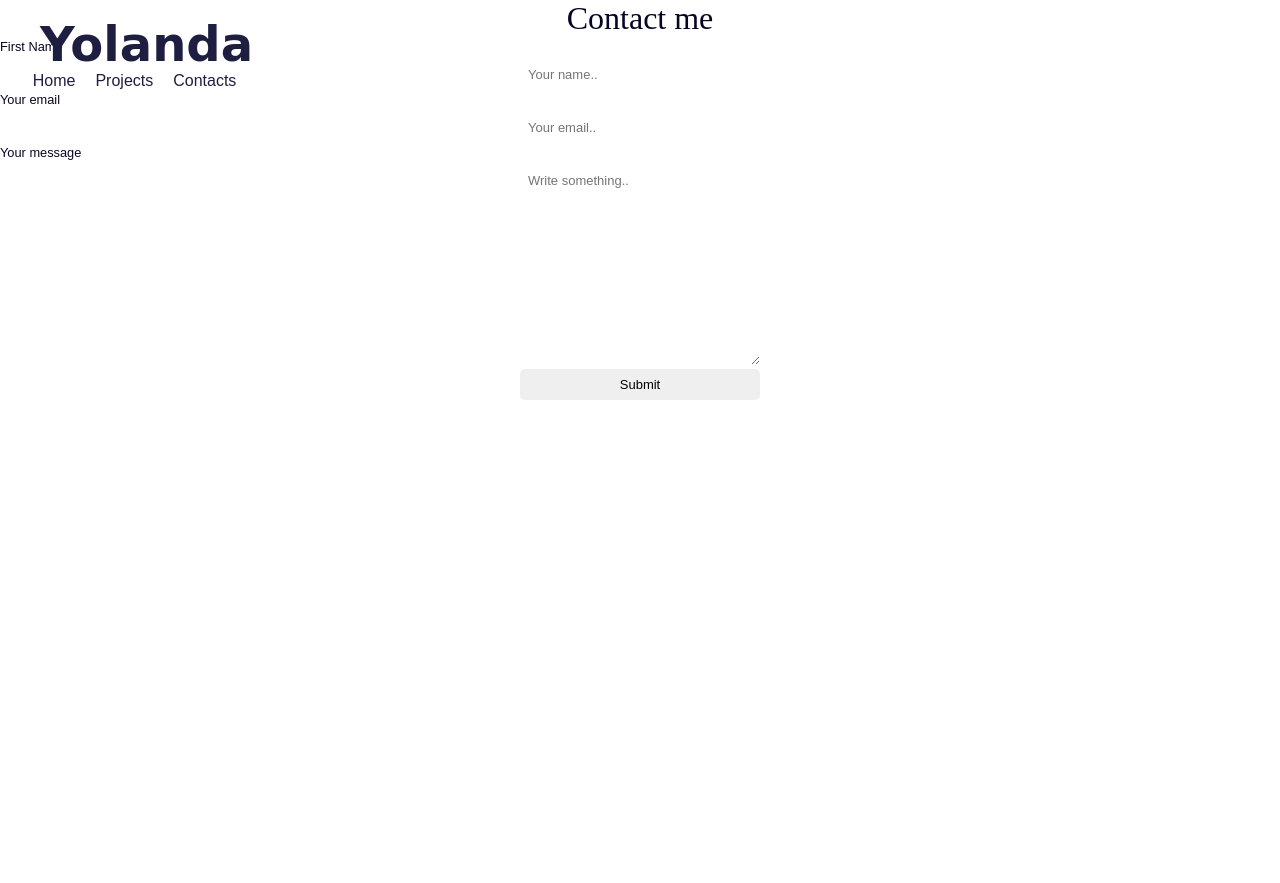
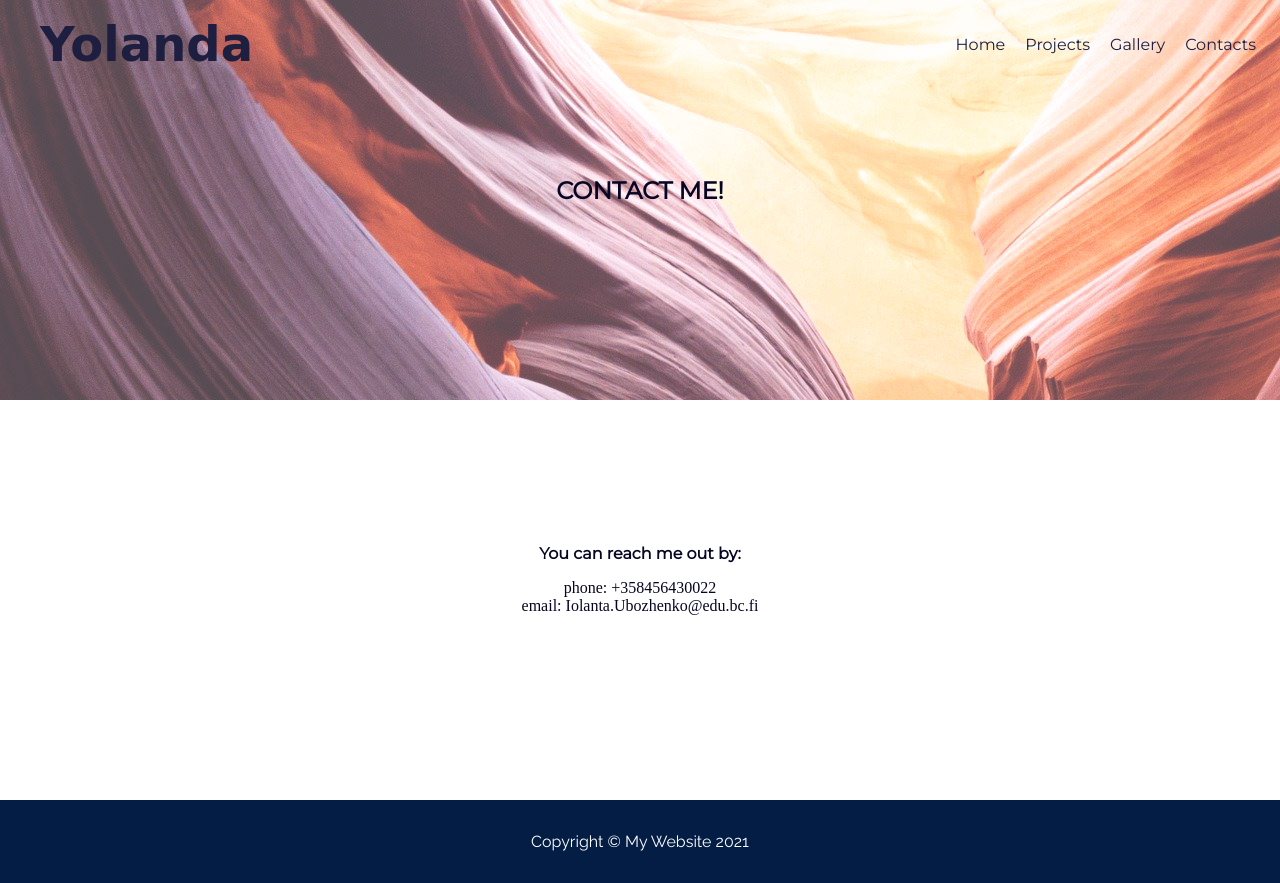
Before and after one commit to Iolanta26/HTML_CSS-course, a plain HTML site: page Portfolio updated/Contacts.html in a window 1280 px wide. Before the commit the page ends 800 px from the top, so only its background shows below. Drawn offline with Linux system fonts and the light colour scheme; a web font is replaced by a local one.

Commit message:
contact page updated

```diff
--- a/Portfolio updated/Contacts.html
+++ b/Portfolio updated/Contacts.html
@@ -3,61 +3,83 @@
   <head>
     <meta charset="UTF-8" />
     <meta name="viewport" content="width=device-width, initial-scale=1.0" />
+    <meta name="author" content="Iolanta" />
+    <meta name="description" content="My first portfolio page" />
+    <meta
+      name="keywords"
+      content="portfolio, web developer, HTML, CSS, JavaScript"
+    />
     <link rel="stylesheet" href="style.css" />
-    <title>Contacts</title>
+    <link rel="shortcut icon" type="image/png" href="img/favicon.png" />
+
+    <!-- Fonts -->
+    <link rel="preconnect" href="https://fonts.gstatic.com" />
+    <link
+      href="https://fonts.googleapis.com/css2?family=Montserrat&display=swap"
+      rel="stylesheet"
+    />
+
+    <link
+      href="https://fonts.googleapis.com/css?family=Raleway&display=swap"
+      rel="stylesheet"
+    />
+
+    <link rel="preconnect" href="https://fonts.gstatic.com" />
+    <link
+      href="https://fonts.googleapis.com/css2?family=Fredericka+the+Great&display=swap"
+      rel="stylesheet"
+    />
+
+    <link rel="preconnect" href="https://fonts.gstatic.com" />
+    <link
+      href="https://fonts.googleapis.com/css2?family=Montez&display=swap"
+      rel="stylesheet"
+    />
+
+    <!-- font awesome key is deleted -->
+
+    <link
+      href="https://fonts.googleapis.com/icon?family=Material+Icons"
+      rel="stylesheet"
+    />
+
+    <title>Portfolio</title>
   </head>
   <body>
     <header>
-      <div id="header">
-        <div>
       <h1 class="logo"><a href="index.html">Yolanda</a></h1>
-        </div>
+
       <nav>
+        <button id="mobileButton">
+          <span class="material-icons"> menu </span>
+        </button>
         <ul>
           <li><a href="index.html">Home</a></li>
           <li><a href="projects.html">Projects</a></li>
+          <li><a href="gallery.html">Gallery</a></li>
           <li><a href="Contacts.html">Contacts</a></li>
         </ul>
       </nav>
+    </header>
+    <section id="welcome-contacts">
+      <div>
+        <h1>CONTACT ME!</h1>
+        <br />
+        <p id="herobanner-text"></p>
       </div>
-    </header>
+    </section>
     <main>
-      <div class="contacts">
-        <h2>Contact me</h2>
-      </div>
-      <div class="contactme">
-        <form action="">
-          <label for="fname">First Name</label>
-          <input
-            type="text"
-            id="fname"
-            name="firstname"
-            placeholder="Your name.."
-          />
-          <br />
-
-          <label for="email">Your email</label>
-          <input
-            type="email"
-            id="email"
-            name="email"
-            placeholder="Your email.."
-          />
-          <br />
-
-          <label for="subject">Your message</label>
-          <textarea
-            id="subject"
-            name="subject"
-            placeholder="Write something.."
-            style="height: 200px"
-          ></textarea
-          ><br />
-
-          <input type="submit" value="Submit" />
-        </form>
+      <div class="reachme">
+        <h4>You can reach me out by:</h4>
+        <p>phone: +358456430022</p>
+        <p>email: Iolanta.Ubozhenko@edu.bc.fi</p>
       </div>
     </main>
+    <footer>
+      <div class="copyright">
+        <p>Copyright &copy; My Website 2021</p>
+      </div>
+    </footer>
     <script src="main.js"></script>
   </body>
 </html>
--- a/Portfolio updated/style.css
+++ b/Portfolio updated/style.css
@@ -75,6 +75,15 @@ nav ul li a {
   background-image: url("img/headerpic.jpg");
 }
 
+#welcome-contacts {
+  display: flex;
+  align-items: center;
+  justify-content: center;
+  height: 30vh;
+  font-family: var(--mainfont), sans-serif;
+  background-image: url("img/headerpic.jpg");
+}
+
 /* SECTIONS */
 section {
   min-height: 50vh;
@@ -107,7 +116,7 @@ h2 {
   width: 20%;
   padding: 1.2rem;
   box-shadow: 0 0 1rem #838383;
-  height: fit-content;
+  height: 30%;
   text-align: left;
   font-family: var(--mainfont), sans-serif;
 }
@@ -152,6 +161,7 @@ h2 {
 
 h4 {
   font-size: 1rem;
+  font-family: var(--mainfont), sans-serif;
 }
 
 #container3 {
@@ -298,6 +308,15 @@ h4 {
   grid-area: i;
 }
 
+.reachme {
+  height: 50vh;
+  text-align: center;
+  padding: 9rem;
+}
+.reachme h4 {
+  padding-bottom: 1rem;
+}
+
 /* FOOTER */
 footer {
   height: 100%;
```
Also changed, not shown: Portfolio updated/index.html (+6 -7 lines). Lines whose indentation alone changed are shown as unchanged.
